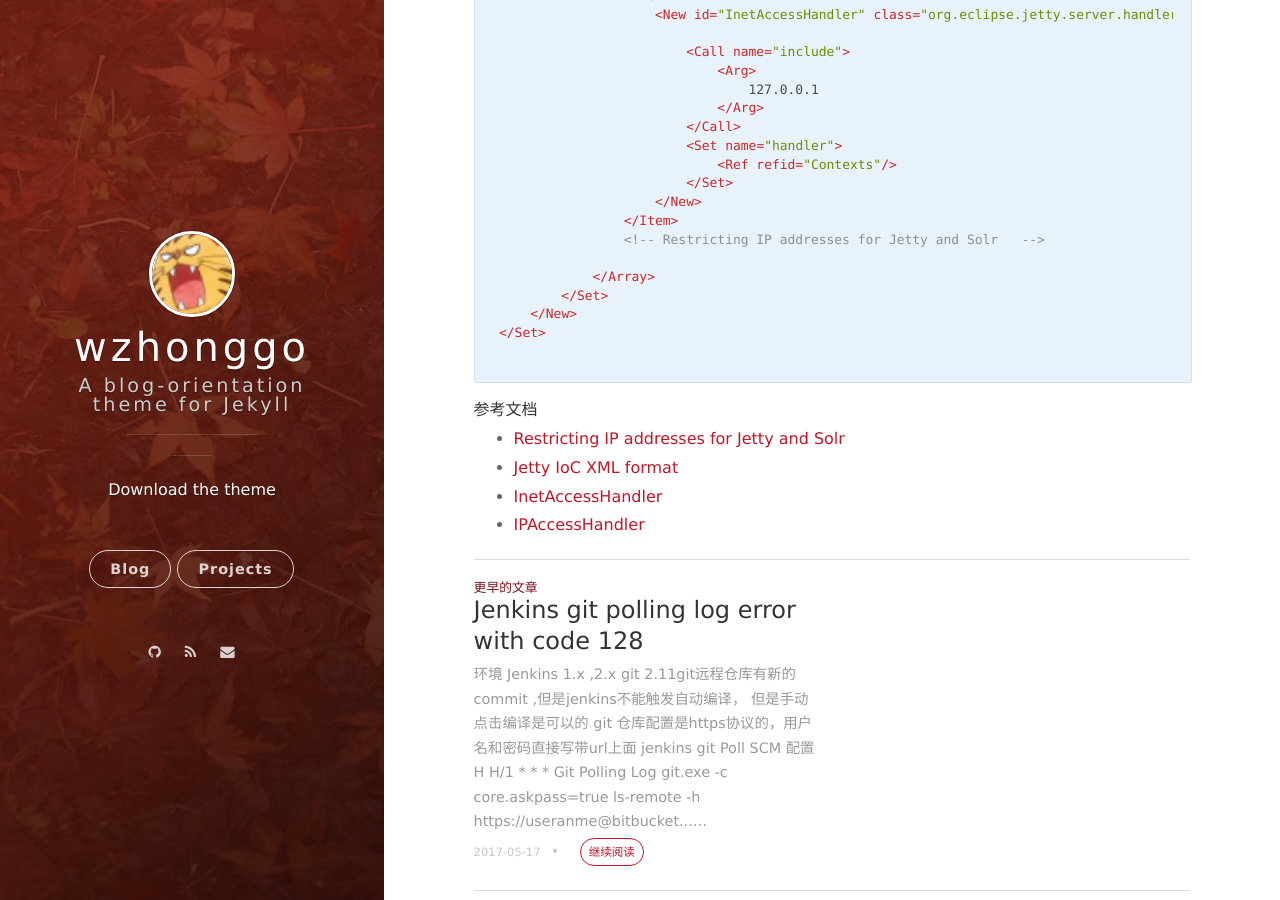
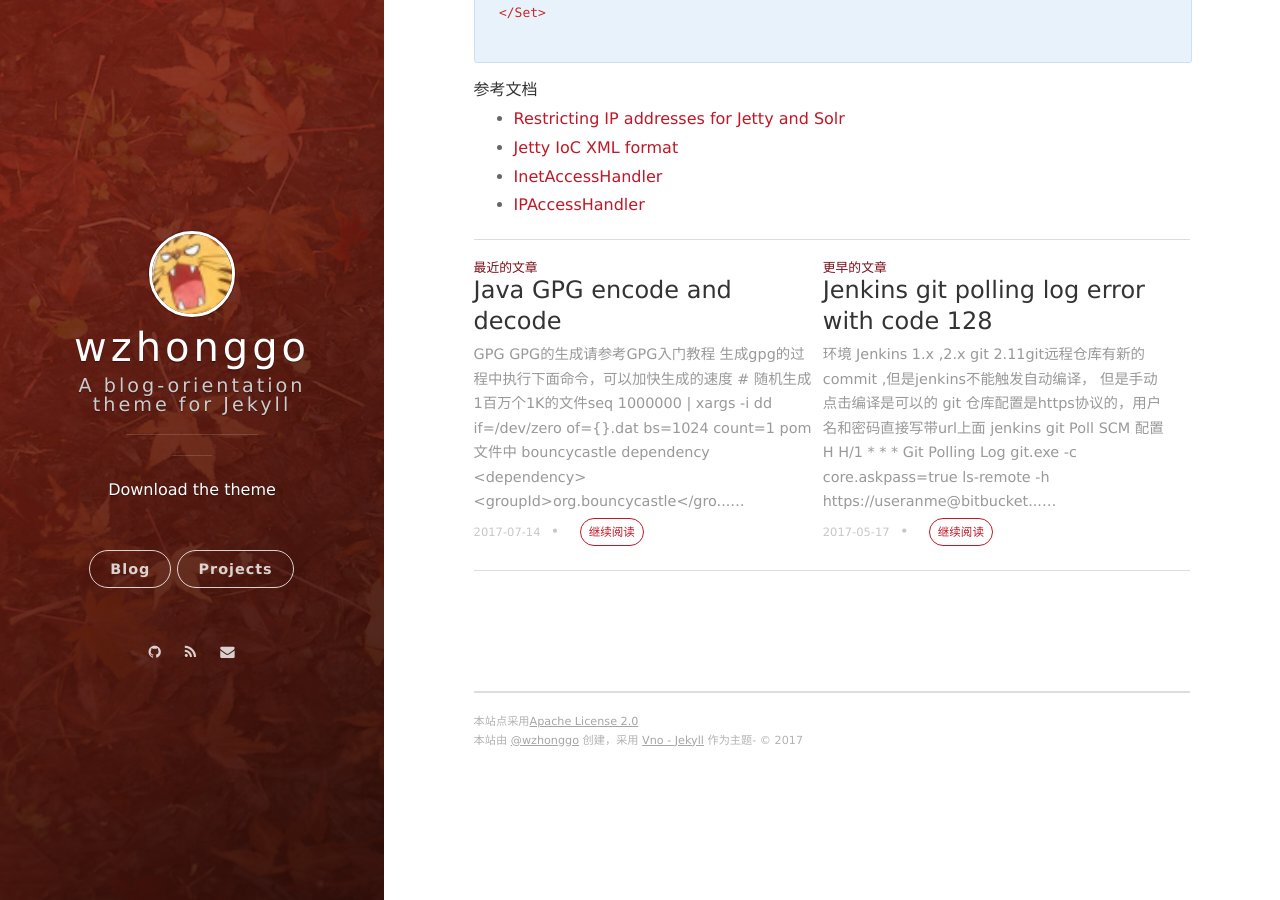
Before and after one commit to wzhonggo/fork-demo, a Jekyll site: the page built from _posts/2017-06-15-Restricting-IP-addresses-for-Jetty-and-Solr.markdown, in a window 1280 px wide and 900 px high, scrolled down 2471 px. Built offline with Jekyll 4.4.1, drawn with Linux system fonts in a browser that asks for light colours; nearby versions of some CDN libraries; some of the changed lines change nothing that is shown.

Commit message:
Java GPG encode and decode
Signed-off-by: wzhonggo <wzhonggo@gmail.com>

````diff
--- a/_posts/2017-06-15-Restricting-IP-addresses-for-Jetty-and-Solr.markdown
+++ b/_posts/2017-06-15-Restricting-IP-addresses-for-Jetty-and-Solr.markdown
@@ -8,9 +8,9 @@ date: 2017-06-15 18:00:00.000000000 +08:00
 * Solr6.3.0 (jetty-server-9.3.8.v20160314)
 * Solr6.6.0 (jetty-server-9.3.14.v20161028)
 
-# Solr默认外网直接可以通过8983端口访问， Solr限制访问的ip为127.0.0.1, 这样外网ip可以访问8983端口，但是api访问，response http code 都是403, jetty xml配置语法参考[Jetty IoC XML format](http://www.eclipse.org/jetty/documentation/9.4.x/quick-start-configure.html)
-
-# Solr6.3.0 修改$solrpath/server/etc/jetty.xml添加下面 Restricting IP addresses for Jetty and Solr 之间的代码
+#
+* Solr默认外网直接可以通过8983端口访问， Solr限制访问的ip为127.0.0.1, 这样外网ip可以访问8983端口，但是api访问，response http code 都是403, jetty xml配置语法参考[Jetty IoC XML format](http://www.eclipse.org/jetty/documentation/9.4.x/quick-start-configure.html)
+* Solr6.3.0 修改$solrpath/server/etc/jetty.xml添加下面 Restricting IP addresses for Jetty and Solr 之间的代码
 
 ``` xml
  <!-- =========================================================== -->
--- /dev/null
+++ b/_posts/2017-07-14-Java-GPG-encode-and-decode.markdown
@@ -0,0 +1,301 @@
+---
+layout: post
+title: Java GPG encode and decode
+date: 2017-07-14 18:00:00.000000000 +08:00
+---
+
+# GPG
+* GPG的生成请参考[GPG入门教程](http://www.ruanyifeng.com/blog/2013/07/gpg.html)
+* 生成gpg的过程中执行下面命令，可以加快生成的速度
+``` bash
+# 随机生成1百万个1K的文件
+seq 1000000 | xargs -i dd if=/dev/zero of={}.dat bs=1024 count=1
+ ```
+# pom 文件中 bouncycastle dependency
+``` xml
+        <dependency>
+            <groupId>org.bouncycastle</groupId>
+            <artifactId>bcpg-jdk15on</artifactId>
+            <version>1.52</version>
+        </dependency>
+```
+
+# GPGUtil.java
+* GPGUtil里面的内容是参考org.bouncycastle.openpgp.examples.PGPExampleUtil 和 org.bouncycastle.openpgp.examples.KeyBasedFileProcessor
+``` java
+package com.wzhonggo.util;
+
+import org.bouncycastle.bcpg.ArmoredOutputStream;
+import org.bouncycastle.bcpg.CompressionAlgorithmTags;
+import org.bouncycastle.jce.provider.BouncyCastleProvider;
+import org.bouncycastle.openpgp.*;
+import org.bouncycastle.openpgp.jcajce.JcaPGPObjectFactory;
+import org.bouncycastle.openpgp.operator.jcajce.*;
+import org.bouncycastle.util.io.Streams;
+
+import java.io.*;
+import java.security.NoSuchProviderException;
+import java.security.SecureRandom;
+import java.security.Security;
+import java.util.Iterator;
+
+/**
+ * Created by wzhonggo on 7/14/2017.
+ */
+public class GPGUtil {
+    static {
+        try {
+            Security.addProvider(new BouncyCastleProvider());
+        } catch (Exception e) {
+            e.printStackTrace();
+        }
+    }
+
+    public static void decryptFile(
+            String inputFileName,
+            String keyFileName,
+            char[] passwd,
+            String defaultFileName)
+            throws IOException, NoSuchProviderException {
+        InputStream in = new BufferedInputStream(new FileInputStream(inputFileName));
+        InputStream keyIn = new BufferedInputStream(new FileInputStream(keyFileName));
+        decryptFile(in, keyIn, passwd, defaultFileName);
+        keyIn.close();
+        in.close();
+    }
+
+    /**
+     * decrypt the passed in message stream
+     */
+    private static void decryptFile(
+            InputStream in,
+            InputStream keyIn,
+            char[] passwd,
+            String defaultFileName)
+            throws IOException, NoSuchProviderException {
+        in = PGPUtil.getDecoderStream(in);
+
+        try {
+            JcaPGPObjectFactory pgpF = new JcaPGPObjectFactory(in);
+            PGPEncryptedDataList enc;
+
+            Object o = pgpF.nextObject();
+            //
+            // the first object might be a PGP marker packet.
+            //
+            if (o instanceof PGPEncryptedDataList) {
+                enc = (PGPEncryptedDataList) o;
+            } else {
+                enc = (PGPEncryptedDataList) pgpF.nextObject();
+            }
+
+            //
+            // find the secret key
+            //
+            Iterator it = enc.getEncryptedDataObjects();
+            PGPPrivateKey sKey = null;
+            PGPPublicKeyEncryptedData pbe = null;
+            PGPSecretKeyRingCollection pgpSec = new PGPSecretKeyRingCollection(
+                    PGPUtil.getDecoderStream(keyIn), new JcaKeyFingerprintCalculator());
+
+            while (sKey == null && it.hasNext()) {
+                pbe = (PGPPublicKeyEncryptedData) it.next();
+
+                sKey = findSecretKey(pgpSec, pbe.getKeyID(), passwd);
+            }
+
+            if (sKey == null) {
+                throw new IllegalArgumentException("secret key for message not found.");
+            }
+
+            InputStream clear = pbe.getDataStream(new JcePublicKeyDataDecryptorFactoryBuilder().setProvider("BC").build(sKey));
+
+            JcaPGPObjectFactory plainFact = new JcaPGPObjectFactory(clear);
+
+            Object message = plainFact.nextObject();
+
+            if (message instanceof PGPCompressedData) {
+                PGPCompressedData cData = (PGPCompressedData) message;
+                JcaPGPObjectFactory pgpFact = new JcaPGPObjectFactory(cData.getDataStream());
+
+                message = pgpFact.nextObject();
+            }
+
+            if (message instanceof PGPLiteralData) {
+                PGPLiteralData ld = (PGPLiteralData) message;
+
+//                String outFileName = ld.getFileName();
+//                if (outFileName.length() == 0) {
+//                    outFileName = defaultFileName;
+//                }
+                String outFileName = defaultFileName;
+
+                InputStream unc = ld.getInputStream();
+                OutputStream fOut = new BufferedOutputStream(new FileOutputStream(outFileName));
+
+                Streams.pipeAll(unc, fOut);
+
+                fOut.close();
+            } else if (message instanceof PGPOnePassSignatureList) {
+                throw new PGPException("encrypted message contains a signed message - not literal data.");
+            } else {
+                throw new PGPException("message is not a simple encrypted file - type unknown.");
+            }
+
+            if (pbe.isIntegrityProtected()) {
+                if (!pbe.verify()) {
+                    System.err.println("message failed integrity check");
+                } else {
+                    System.err.println("message integrity check passed");
+                }
+            } else {
+                System.err.println("no message integrity check");
+            }
+        } catch (PGPException e) {
+            System.err.println(e);
+            if (e.getUnderlyingException() != null) {
+                e.getUnderlyingException().printStackTrace();
+            }
+        }
+    }
+
+
+    private static byte[] compressFile(String fileName, int algorithm) throws IOException {
+        ByteArrayOutputStream bOut = new ByteArrayOutputStream();
+        PGPCompressedDataGenerator comData = new PGPCompressedDataGenerator(algorithm);
+        PGPUtil.writeFileToLiteralData(comData.open(bOut), PGPLiteralData.BINARY,
+                new File(fileName));
+        comData.close();
+        return bOut.toByteArray();
+    }
+
+
+    public static void encryptFile(
+            String outputFileName,
+            String inputFileName,
+            String encKeyFileName,
+            boolean armor,
+            boolean withIntegrityCheck)
+            throws IOException, NoSuchProviderException, PGPException {
+        OutputStream out = new BufferedOutputStream(new FileOutputStream(outputFileName));
+        PGPPublicKey encKey = readPublicKey(encKeyFileName);
+        encryptFile(out, inputFileName, encKey, armor, withIntegrityCheck);
+        out.close();
+    }
+
+    private static void encryptFile(
+            OutputStream out,
+            String fileName,
+            PGPPublicKey encKey,
+            boolean armor,
+            boolean withIntegrityCheck)
+            throws IOException, NoSuchProviderException {
+        if (armor) {
+            out = new ArmoredOutputStream(out);
+        }
+
+        try {
+            byte[] bytes = compressFile(fileName, CompressionAlgorithmTags.ZIP);
+
+            PGPEncryptedDataGenerator encGen = new PGPEncryptedDataGenerator(
+                    new JcePGPDataEncryptorBuilder(PGPEncryptedData.CAST5).setWithIntegrityPacket(withIntegrityCheck).setSecureRandom(new SecureRandom()).setProvider("BC"));
+
+            encGen.addMethod(new JcePublicKeyKeyEncryptionMethodGenerator(encKey).setProvider("BC"));
+
+            OutputStream cOut = encGen.open(out, bytes.length);
+
+            cOut.write(bytes);
+            cOut.close();
+
+            if (armor) {
+                out.close();
+            }
+        } catch (PGPException e) {
+            System.err.println(e);
+            if (e.getUnderlyingException() != null) {
+                e.getUnderlyingException().printStackTrace();
+            }
+        }
+    }
+
+
+    private static PGPPublicKey readPublicKey(String fileName) throws IOException, PGPException {
+        InputStream keyIn = new BufferedInputStream(new FileInputStream(fileName));
+        PGPPublicKey pubKey = readPublicKey(keyIn);
+        keyIn.close();
+        return pubKey;
+    }
+
+    private static PGPPublicKey readPublicKey(InputStream input) throws IOException, PGPException {
+        PGPPublicKeyRingCollection pgpPub = new PGPPublicKeyRingCollection(
+                PGPUtil.getDecoderStream(input), new JcaKeyFingerprintCalculator());
+
+        //
+        // we just loop through the collection till we find a key suitable for encryption, in the real
+        // world you would probably want to be a bit smarter about this.
+        //
+
+        Iterator keyRingIter = pgpPub.getKeyRings();
+        while (keyRingIter.hasNext()) {
+            PGPPublicKeyRing keyRing = (PGPPublicKeyRing) keyRingIter.next();
+
+            Iterator keyIter = keyRing.getPublicKeys();
+            while (keyIter.hasNext()) {
+                PGPPublicKey key = (PGPPublicKey) keyIter.next();
+
+                if (key.isEncryptionKey()) {
+                    return key;
+                }
+            }
+        }
+
+        throw new IllegalArgumentException("Can't find encryption key in key ring.");
+    }
+
+    private static PGPPrivateKey findSecretKey(PGPSecretKeyRingCollection pgpSec, long keyID, char[] pass)
+            throws PGPException, NoSuchProviderException {
+        PGPSecretKey pgpSecKey = pgpSec.getSecretKey(keyID);
+
+        if (pgpSecKey == null) {
+            return null;
+        }
+
+        return pgpSecKey.extractPrivateKey(new JcePBESecretKeyDecryptorBuilder().setProvider("BC").build(pass));
+    }
+}
+
+```
+
+# GPGDemo.java
+* 替换掉 gpg public key 文件, gpg secret key文件, gpg password, 以及test.xml
+* 运行GPGDemo后会发现test_decode.xml中的内容和test.xml中的内容一样
+``` java
+ package com.wzhonggo.util;
+
+import org.bouncycastle.openpgp.*;
+import java.io.*;
+import java.security.NoSuchProviderException;
+
+/**
+ * Created by wzhonggo on 7/14/2017.
+ */
+public class GPGDemo {
+        public static void main(String [] args) throws NoSuchProviderException, IOException, PGPException {
+            String password ="gpgPassword";
+            String gpgPublicKey="pubring.gpg"
+            String gpgSecretKey="secring.gpg"
+            GPGUtil.encryptFile("test_encode.xml", "test.xml", gpgPublicKey, false, false);
+            GPGUtil.decryptFile("test_encode.xml",gpgSecretKey, password.toCharArray(), "test_decode.xml");
+    }
+}
+
+```
+
+
+#
+```xml
+
+```
+##### 参考文档
+* [GPG入门教程](http://www.ruanyifeng.com/blog/2013/07/gpg.html)
+* [使用dd命令快速生成大文件或者小文件的方法](http://blog.csdn.net/cywosp/article/details/9674757)
````
